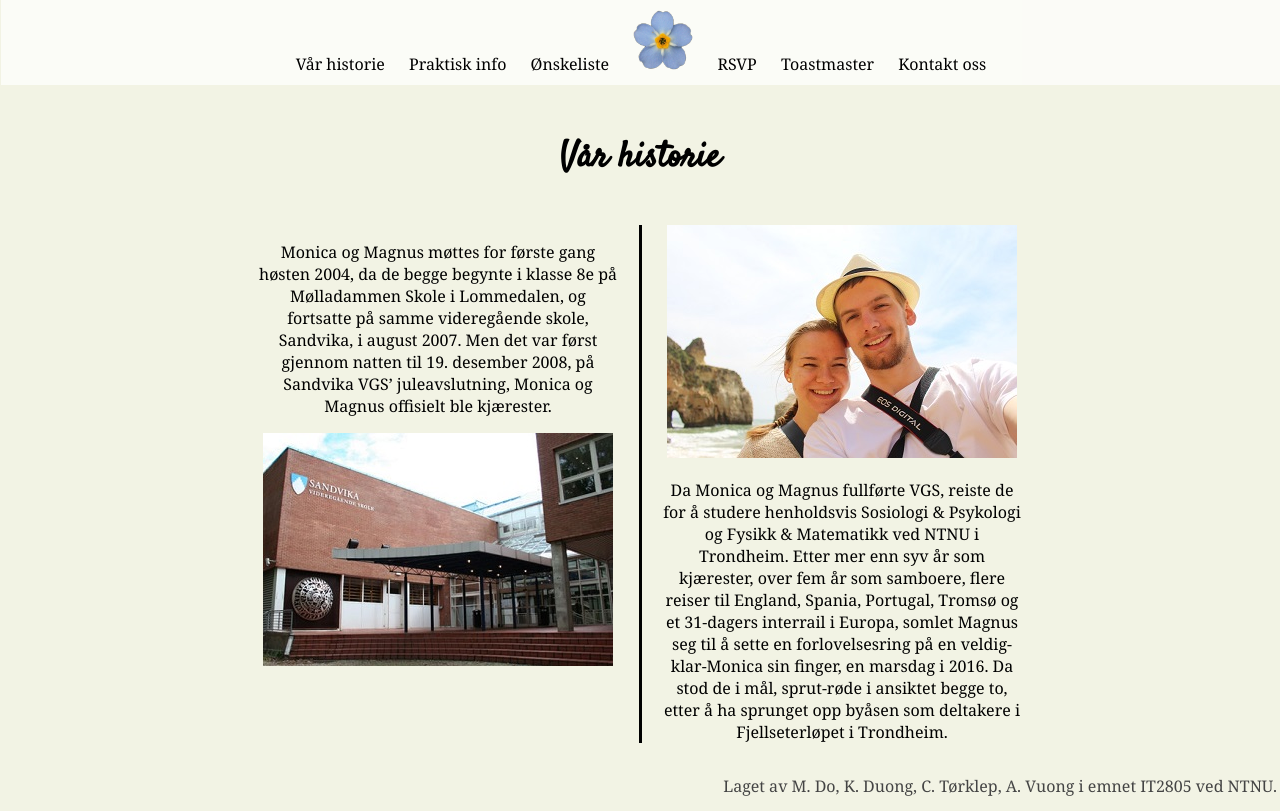
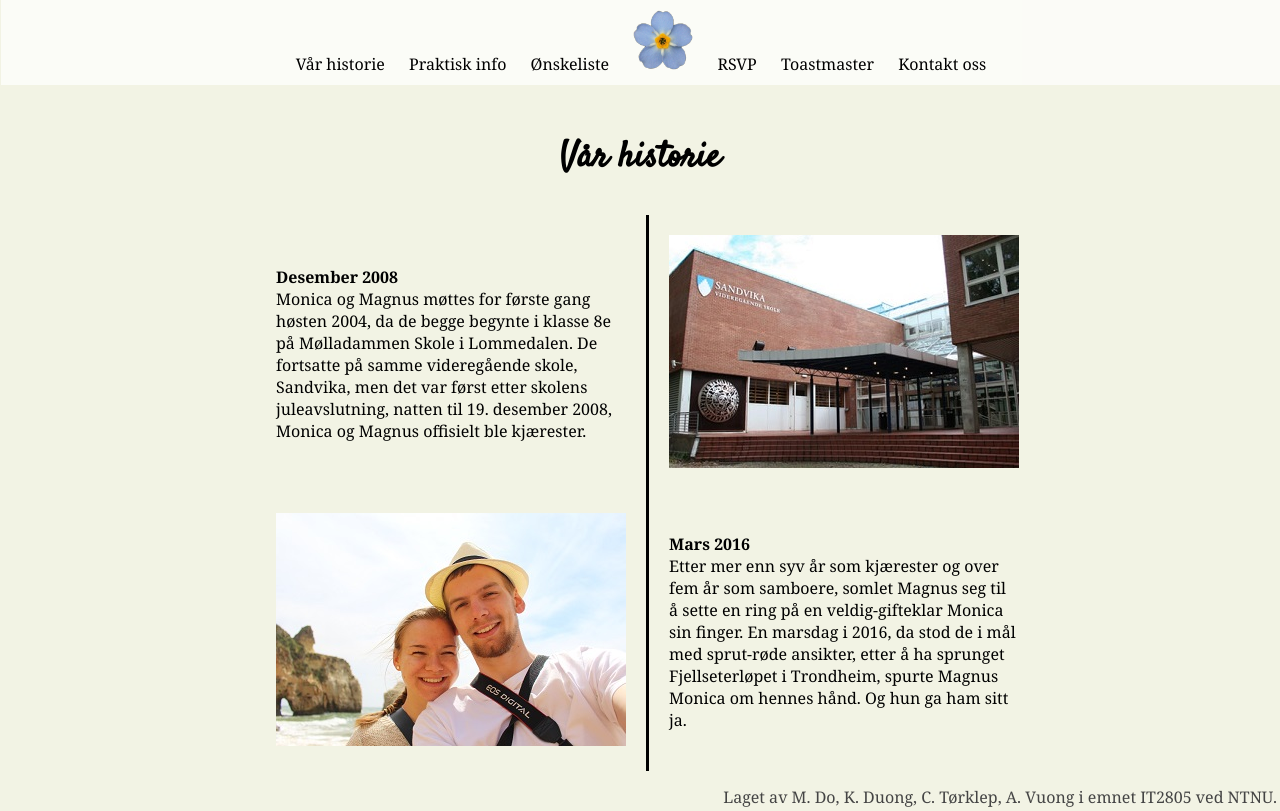
Before and after one commit to audungv/webtek16mack, a PHP site: page /var_historie.html in a window 1280 px wide. Run offline with PHP 8.4, Linux system fonts and the light colour scheme; some libraries are stand-ins or nearby versions.

Commit message:
husker ikke

```diff
--- a/public_html/hjemmeside/css/style.css
+++ b/public_html/hjemmeside/css/style.css
@@ -99,7 +99,7 @@ section {
   /* Nb: Make sure the value for 'padding-bottom' is equal to or greater than the height of #footer.*/
 }
 /* Innhold på var_historie, vielse, bryllupsfest, onskeliste */
-#var_historie div, .beliggenhet, onskeliste div{
+#var_historie div, .beliggenhet, #onskeliste ul{
     max-width: 60%;
 }
 
@@ -109,23 +109,24 @@ section {
     padding-left: 30px;
     text-align: left;
     border-left: solid #000000;
-    max-width: 40%;
+    max-width: 35%;
 }
 
 /* Var_historie */
-.var_historie{
-    column-rule-style: solid;
-    margin: auto;
-    padding: 10px;
-    -webkit-column-count: 2; /* Chrome, Safari, Opera */
-    -moz-column-count: 2; /* Firefox */
-    column-count: 2;
-    -webkit-column-gap: 40px; /* Chrome, Safari, Opera */
-    -moz-column-gap: 40px; /* Firefox */
-    column-gap: 40px;
-    -webkit-column-rule-style: solid; /* Chrome, Safari, Opera */
-    -moz-column-rule-style: solid; /* Firefox */
+#box{
+	width: 60%;
+	margin: 0 auto;
 }
+
+#box td{
+  padding: 20px;
+	text-align: left;
+}
+
+#box td:last-child{
+	border-left: 3px solid;
+}
+
 
 /* RSVP-skjema */
 form {
@@ -156,6 +157,7 @@ textarea {
     border-width: 1px;
     border-color: black;
 }
+
 
 /*Minh Ha's CSS*/
 #index img{
@@ -214,7 +216,7 @@ table{
  }
 /*Minh Ha's CSS end*/
 
-/* Onskelise */
+/* Onskeliste */
 #onskeliste > p{
     max-width: 60%;
     margin-left: 18%;
@@ -222,7 +224,6 @@ table{
 #onskeliste ul {
   list-style-type: none;
     margin-left: 15%;
-  max-width: 60%;
 }
 #onskeliste li img {
     margin-right: 20px;
@@ -288,6 +289,12 @@ footer {
         align-self: center;
     }
 
+    /* Scaling svg*/
+    .svg{
+        width: 40px;
+        height: 40px;
+    }
+
     /* Scaling rsvp form */
     form {
     width: 500px;
@@ -303,7 +310,7 @@ footer {
     }
 
     /* Innhold på var_historie, vielse, bryllupsfest, onskeliste */
-    #var_historie div, .beliggenhet, onskeliste div{
+    #var_historie div, .beliggenhet, #onskeliste ul{
         max-width: 70%;
     }
     #kontakt_oss p, #toastmaster p, #meny div {
--- a/public_html/hjemmeside/meny.html
+++ b/public_html/hjemmeside/meny.html
@@ -26,13 +26,13 @@ PURPOSE: meny
            <section id="meny">
                 <h1> Meny </h1>
                 <div>
-                    <h3> Forrett </h3>
+                    <b> Forrett </b><br>
                     Cappaccio av breiflabb med eple emulsjon, salat og estragonsalt.
                     <br><br>
-                    <h3> Hovedrett </h3>
+                    <b> Hovedrett </b><br>
                     Piggvar med persillerot, sylta kantareller, sautert spisskål og løk med kylling veloute.
                     <br><br>
-                    <h3> Dessert </h3>
+                    <b> Dessert </b><br>
                     Eplesorbet med nykrem, mandelcrumble og glassert eple.
                 </div>
         </section>
--- a/public_html/hjemmeside/var_historie.html
+++ b/public_html/hjemmeside/var_historie.html
@@ -25,17 +25,29 @@ PURPOSE: Historie -->
            <!-- Sidens innhold -->
         <section id="var_historie">
 
+          <h1> Vår historie </h1>
+            <div id="box">
+              <table>
+                <tr>
+                  <td>
+                    <b>Desember 2008</b> <br>
+                    Monica og Magnus møttes for første gang høsten 2004, da de begge begynte i klasse 8e på Mølladammen Skole i Lommedalen. De fortsatte på samme videregående skole, Sandvika, men det var først etter  skolens juleavslutning, natten til 19. desember 2008, Monica og Magnus offisielt ble kjærester.
+                  </td>
 
-          <h1> Vår historie </h1>
-            <div class="var_historie">
-              <p> Monica og Magnus møttes for første gang høsten 2004, da de begge begynte i klasse 8e på Mølladammen Skole i Lommedalen, og fortsatte på samme videregående skole, Sandvika, i august 2007. Men det var først gjennom natten til 19. desember 2008, på Sandvika VGS’ juleavslutning, Monica og Magnus offisielt ble kjærester.
-              </p> <p>
-              <img src="img/sandvika.jpg" alt="Bilde er ikke tilgjengelig">
-              </p>
+                  <td>
+                    <img src="img/sandvika.jpg" alt="Bilde er ikke tilgjengelig">
+                  </td>
+                </tr>
 
-              <p>
-              <img src="img/portrett.JPG" alt="Bilde er ikke tilgjengelig"> </p> <p>
-              Da Monica og Magnus fullførte VGS, reiste de for å studere henholdsvis Sosiologi & Psykologi og Fysikk & Matematikk ved NTNU i Trondheim. Etter mer enn syv år som kjærester, over fem år som samboere, flere reiser til England, Spania, Portugal, Tromsø og et 31-dagers interrail i Europa, somlet Magnus seg til å sette en forlovelsesring på en veldig-klar-Monica sin finger, en marsdag i 2016. Da stod de i mål, sprut-røde i ansiktet begge to, etter å ha sprunget opp byåsen som deltakere i Fjellseterløpet i Trondheim. </p>
+
+                  <tr>
+                      <td><img src="img/portrett.JPG" alt="Bilde er ikke tilgjengelig"></td>
+                      <td>
+                        <b>Mars 2016</b> <br>
+                        Etter mer enn syv år som kjærester og over fem år som samboere, somlet Magnus seg til å sette en ring på en veldig-gifteklar Monica sin finger. En marsdag i 2016, da stod de i mål med sprut-røde ansikter, etter å ha sprunget Fjellseterløpet i Trondheim, spurte Magnus Monica om hennes hånd. Og hun ga ham sitt ja.
+                      </td>
+                  </tr>
+              </table>
             </div>
         </section>
 
```
Also changed, not shown: public_html/hjemmeside/toastmaster.html (+4 -4 lines).
